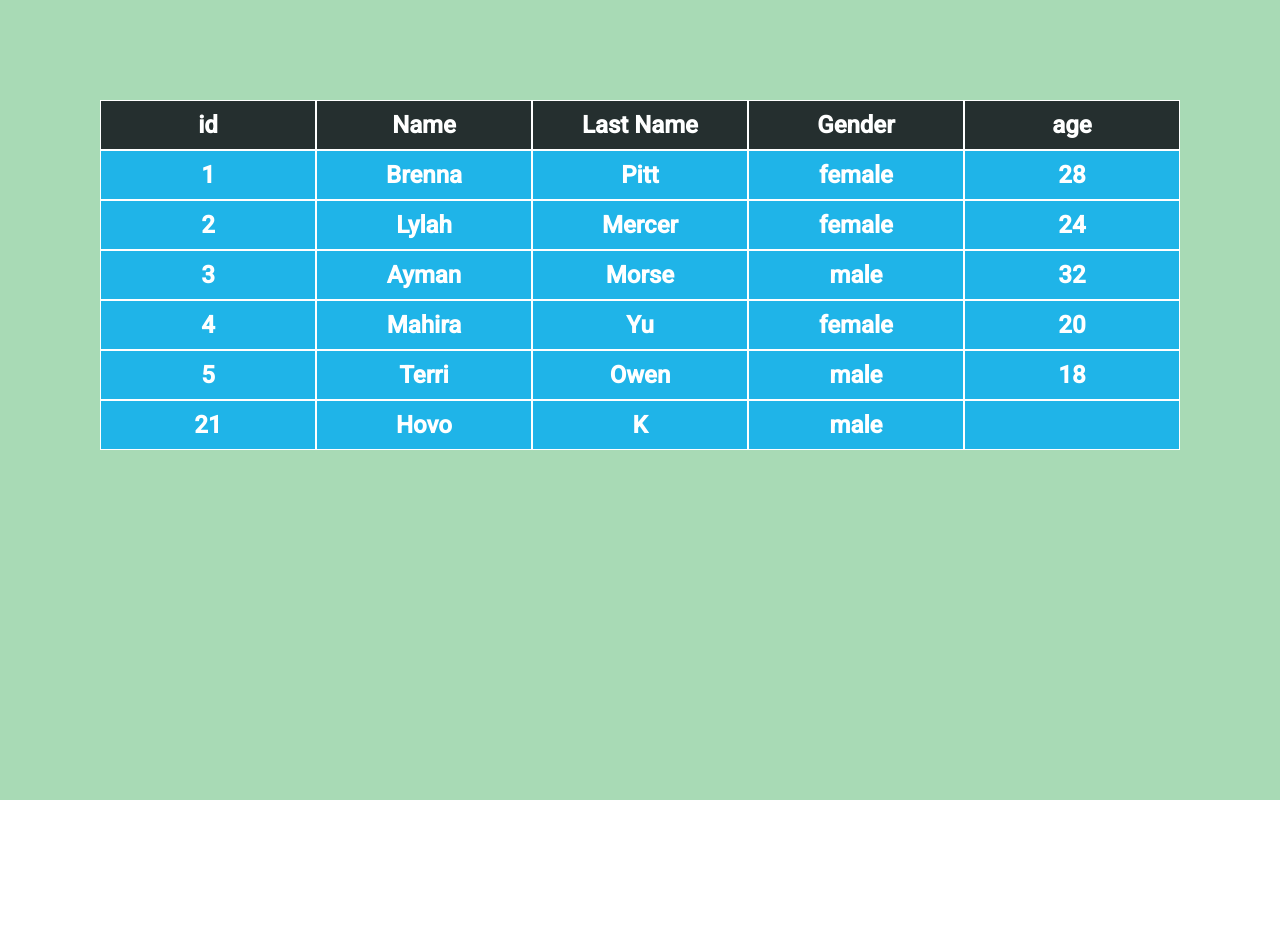
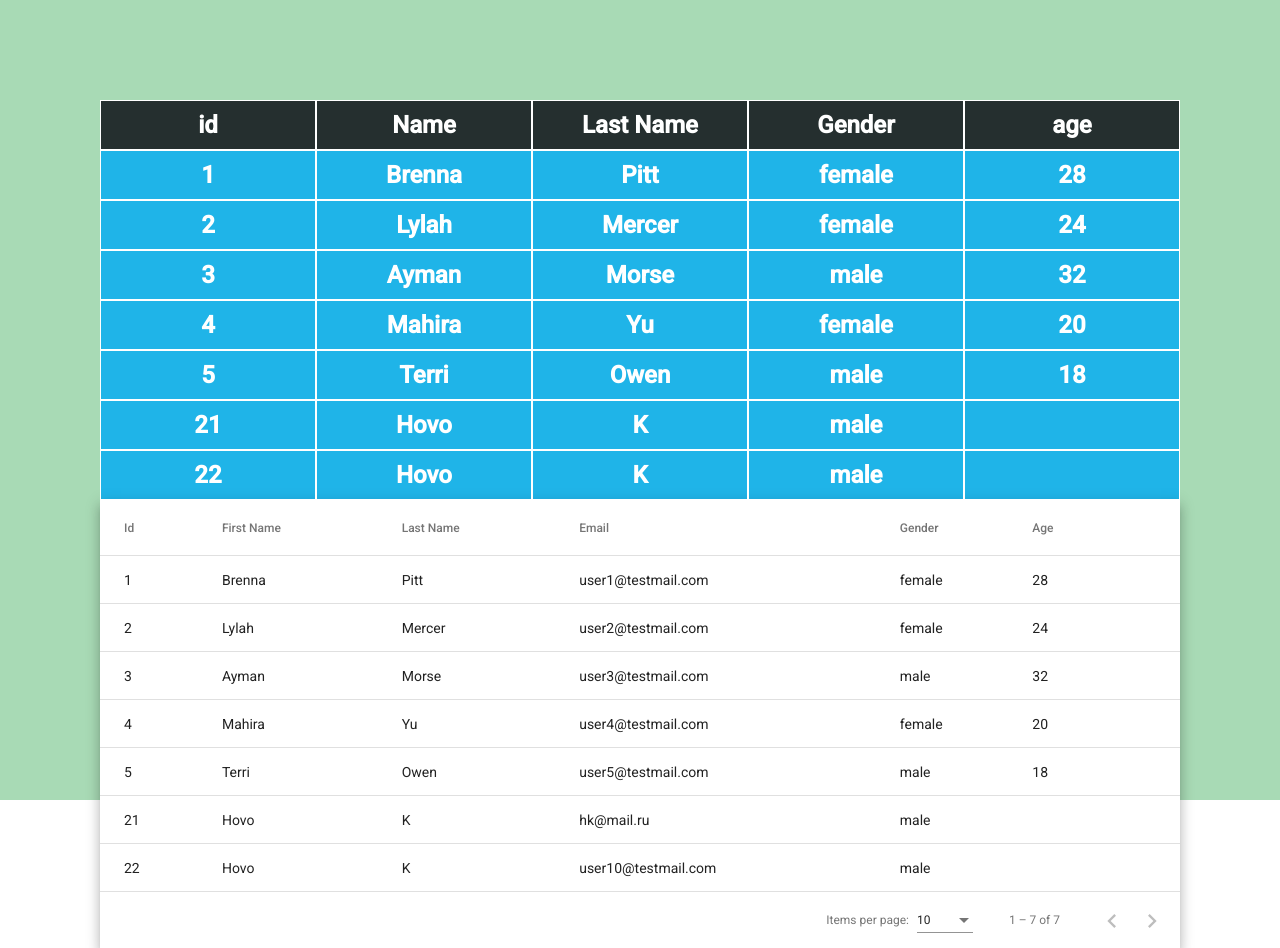
Before and after one commit to HovhannesWA/office_task_01, an Angular app: page /users in a window 1280 px wide. Before the commit the page ends 800 px from the top, so only its background shows below. Built offline with nearby package versions, Linux system fonts and the light colour scheme; data requests are answered from the project's data file; sample sign-in values are in the browser's storage.

Commit message:
[add] | material Table component

```diff
--- a/db.json
+++ b/db.json
@@ -53,6 +53,15 @@
       "password": "1234",
       "comfirm_password": "1234",
       "id": 21
+    },
+    {
+      "first_name": "Hovo",
+      "last_name": "K",
+      "email": "user10@testmail.com",
+      "gender": "male",
+      "password": "Admin123*",
+      "comfirm_password": "Admin123*",
+      "id": 22
     }
   ]
 }
--- a/src/app/app.module.ts
+++ b/src/app/app.module.ts
@@ -17,6 +17,12 @@
 import { AccessDeniedComponent } from './components/access-denied/access-denied.component';
 import { ToastrModule } from 'ngx-toastr';
 import { CardComponent } from './components/card/card.component';
+import { MatSliderModule } from '@angular/material/slider';
+import { TABLEComponent } from './components/table/table.component';
+import { MatTableModule } from '@angular/material/table';
+import { MatPaginatorModule } from '@angular/material/paginator';
+import { MatSortModule } from '@angular/material/sort';
+
 
 @NgModule({
   declarations: [
@@ -28,7 +34,8 @@
     NotFoundComponent,
     UserComponent,
     AccessDeniedComponent,
-    CardComponent
+    CardComponent,
+    TABLEComponent
   ],
   imports: [
     BrowserModule,
@@ -37,7 +44,11 @@
     ReactiveFormsModule,
     HttpClientModule,
     BrowserAnimationsModule,
-    ToastrModule.forRoot()
+    ToastrModule.forRoot(),
+    MatSliderModule,
+    MatTableModule,
+    MatPaginatorModule,
+    MatSortModule
   ],
   providers: [AuthService, AuthGuard],
   bootstrap: [AppComponent]
--- a/src/app/components/login/login.component.html
+++ b/src/app/components/login/login.component.html
@@ -1,7 +1,7 @@
 <div class="login_page">
   <div class="opacity_shape"></div>
   <main>
-    <form [formGroup]="form">
+    <form [formGroup]="form" [ngClass]="{'touched': touched}">
       <div class="inputs_container">
         <div class="email">
           <input
@@ -10,7 +10,7 @@
             type="text"
             placeholder="email"
           />
-          <div *ngIf="form.touched && form.controls['email'] && form.controls['email'].errors">
+          <div *ngIf="touched && form.controls['email'] && form.controls['email'].errors">
             <p *ngIf="form.controls['email'].errors['required']" class="validation_error_message">
               field is required
             </p>
@@ -24,7 +24,7 @@
             type="password"
             placeholder="password"
           />
-          <div *ngIf="form.touched && form.controls['password'] && form.controls['password'].errors">
+          <div *ngIf="touched && form.controls['password'] && form.controls['password'].errors">
             <p *ngIf="form.controls['password'].errors['required']" class="validation_error_message">field is required</p>
           </div>
         </div>
--- a/src/app/components/login/login.component.scss
+++ b/src/app/components/login/login.component.scss
@@ -42,7 +42,7 @@
       }
     }
 
-    form.ng-touched.ng-invalid{
+    form.touched{
       input.ng-invalid{
         border: 2px solid var(--validation-error-message);
       }
--- a/src/app/components/login/login.component.ts
+++ b/src/app/components/login/login.component.ts
@@ -1,10 +1,5 @@
 import { Component, OnInit } from '@angular/core';
-import {
-  AbstractControl,
-  FormControl,
-  FormGroup,
-  Validators,
-} from '@angular/forms';
+import { AbstractControl, FormControl, FormGroup, Validators } from '@angular/forms';
 import { Router } from '@angular/router';
 import { ToastrService } from 'ngx-toastr';
 import { LoaderService } from 'src/app/services/loader.service';
@@ -20,6 +15,7 @@
   email: AbstractControl | null = this.form.get('email');
   password: AbstractControl | null = this.form.get('password');
   remember_me: boolean = false;
+  touched: boolean = false;
 
   constructor(
     private login_service: LoginService,
@@ -37,6 +33,7 @@
   }
 
   async login(event: { currentTarget: any }) {
+    this.touched = true;
     this.form.markAsTouched();
     this.loader_service.showButtonLoader(event.currentTarget);
     let form_is_valid = this.checkFormValidation();
--- /dev/null
+++ b/src/app/components/table/table-datasource.ts
@@ -0,0 +1,90 @@
+import { DataSource } from '@angular/cdk/collections';
+import { MatPaginator } from '@angular/material/paginator';
+import { MatSort } from '@angular/material/sort';
+import { map } from 'rxjs/operators';
+import { Observable, of as observableOf, merge } from 'rxjs';
+
+// TODO: Replace this with your own data model type
+export interface TABLEItem {
+  first_name: string;
+  id: number;
+}
+
+// TODO: replace this with real data from your application
+const EXAMPLE_DATA: TABLEItem[] = [];
+
+/**
+ * Data source for the TABLE view. This class should
+ * encapsulate all logic for fetching and manipulating the displayed data
+ * (including sorting, pagination, and filtering).
+ */
+export class TABLEDataSource extends DataSource<TABLEItem> {
+  data: TABLEItem[] = EXAMPLE_DATA;
+  paginator: MatPaginator | undefined;
+  sort: MatSort | undefined;
+
+  constructor() {
+    super();
+  }
+
+  /**
+   * Connect this data source to the table. The table will only update when
+   * the returned stream emits new items.
+   * @returns A stream of the items to be rendered.
+   */
+  connect(): Observable<TABLEItem[]> {
+    if (this.paginator && this.sort) {
+      // Combine everything that affects the rendered data into one update
+      // stream for the data-table to consume.
+      return merge(observableOf(this.data), this.paginator.page, this.sort.sortChange)
+        .pipe(map(() => {
+          return this.getPagedData(this.getSortedData([...this.data ]));
+        }));
+    } else {
+      throw Error('Please set the paginator and sort on the data source before connecting.');
+    }
+  }
+
+  /**
+   *  Called when the table is being destroyed. Use this function, to clean up
+   * any open connections or free any held resources that were set up during connect.
+   */
+  disconnect(): void {}
+
+  /**
+   * Paginate the data (client-side). If you're using server-side pagination,
+   * this would be replaced by requesting the appropriate data from the server.
+   */
+  private getPagedData(data: TABLEItem[]): TABLEItem[] {
+    if (this.paginator) {
+      const startIndex = this.paginator.pageIndex * this.paginator.pageSize;
+      return data.splice(startIndex, this.paginator.pageSize);
+    } else {
+      return data;
+    }
+  }
+
+  /**
+   * Sort the data (client-side). If you're using server-side sorting,
+   * this would be replaced by requesting the appropriate data from the server.
+   */
+  private getSortedData(data: TABLEItem[]): TABLEItem[] {
+    if (!this.sort || !this.sort.active || this.sort.direction === '') {
+      return data;
+    }
+
+    return data.sort((a, b) => {
+      const isAsc = this.sort?.direction === 'asc';
+      switch (this.sort?.active) {
+        case 'name': return compare(a.first_name, b.first_name, isAsc);
+        case 'id': return compare(+a.id, +b.id, isAsc);
+        default: return 0;
+      }
+    });
+  }
+}
+
+/** Simple sort comparator for example ID/Name columns (for client-side sorting). */
+function compare(a: string | number, b: string | number, isAsc: boolean): number {
+  return (a < b ? -1 : 1) * (isAsc ? 1 : -1);
+}
--- /dev/null
+++ b/src/app/components/table/table.component.css
@@ -0,0 +1,3 @@
+.full-width-table {
+  width: 100%;
+}
--- /dev/null
+++ b/src/app/components/table/table.component.html
@@ -0,0 +1,50 @@
+<div class="mat-elevation-z8">
+  <table mat-table class="full-width-table" matSort aria-label="Elements">
+    <!-- Id Column -->
+    <ng-container matColumnDef="id">
+      <th mat-header-cell *matHeaderCellDef mat-sort-header>Id</th>
+      <td mat-cell *matCellDef="let row">{{row.id}}</td>
+    </ng-container>
+
+    <!-- First Name Column -->
+    <ng-container matColumnDef="first_name">
+      <th mat-header-cell *matHeaderCellDef mat-sort-header>First Name</th>
+      <td mat-cell *matCellDef="let row">{{row.first_name}}</td>
+    </ng-container>
+
+     <!-- First Name Column -->
+     <ng-container matColumnDef="last_name">
+      <th mat-header-cell *matHeaderCellDef mat-sort-header>Last Name</th>
+      <td mat-cell *matCellDef="let row">{{row.last_name}}</td>
+    </ng-container>
+
+    <!-- Gender Name Column -->
+    <ng-container matColumnDef="email">
+      <th mat-header-cell *matHeaderCellDef mat-sort-header>Email</th>
+      <td mat-cell *matCellDef="let row">{{row.email}}</td>
+    </ng-container>
+
+    <!-- Gender Name Column -->
+    <ng-container matColumnDef="gender">
+      <th mat-header-cell *matHeaderCellDef mat-sort-header>Gender</th>
+      <td mat-cell *matCellDef="let row">{{row.gender}}</td>
+    </ng-container>
+
+    <!-- Age Name Column -->
+    <ng-container matColumnDef="age">
+      <th mat-header-cell *matHeaderCellDef mat-sort-header>Age</th>
+      <td mat-cell *matCellDef="let row">{{row.age}}</td>
+    </ng-container>
+
+    <tr mat-header-row *matHeaderRowDef="displayedColumns"></tr>
+    <tr mat-row *matRowDef="let row; columns: displayedColumns;"></tr>
+  </table>
+
+  <mat-paginator #paginator
+      [length]="dataSource?.data?.length"
+      [pageIndex]="0"
+      [pageSize]="10"
+      [pageSizeOptions]="[5, 10, 20]"
+      aria-label="Select page">
+  </mat-paginator>
+</div>
--- /dev/null
+++ b/src/app/components/table/table.component.ts
@@ -0,0 +1,38 @@
+import { AfterViewInit, Component, Input, SimpleChange, ViewChild } from '@angular/core';
+import { MatPaginator } from '@angular/material/paginator';
+import { MatSort } from '@angular/material/sort';
+import { MatTable } from '@angular/material/table';
+import { TABLEDataSource, TABLEItem } from './table-datasource';
+
+@Component({
+  selector: 'app-table',
+  templateUrl: './table.component.html',
+  styleUrls: ['./table.component.css'],
+})
+export class TABLEComponent implements AfterViewInit {
+  @ViewChild(MatPaginator) paginator!: MatPaginator;
+  @ViewChild(MatSort) sort!: MatSort;
+  @ViewChild(MatTable) table!: MatTable<TABLEItem>;
+  dataSource: TABLEDataSource;
+
+  /** Columns displayed in the table. Columns IDs can be added, removed, or reordered. */
+  displayedColumns = ['id', 'first_name', 'last_name', 'email', 'gender', 'age'];
+
+  constructor() {
+    this.dataSource = new TABLEDataSource();
+  }
+  @Input() users: any = [];
+
+  ngAfterViewInit(): void {
+    this.dataSource.sort = this.sort;
+    this.dataSource.paginator = this.paginator;
+    this.table.dataSource = this.dataSource;
+  }
+
+  ngOnChanges(changes: SimpleChange) {
+    console.log(changes);
+
+    this.dataSource.data = this.users;
+    // this.table.renderRows();
+  }
+}
--- a/src/app/components/users/users.component.html
+++ b/src/app/components/users/users.component.html
@@ -27,4 +27,5 @@
   </div>
 
   <router-outlet></router-outlet>
+  <app-table *ngIf="users && users.length" [users]="users"></app-table>
 </div>
```
